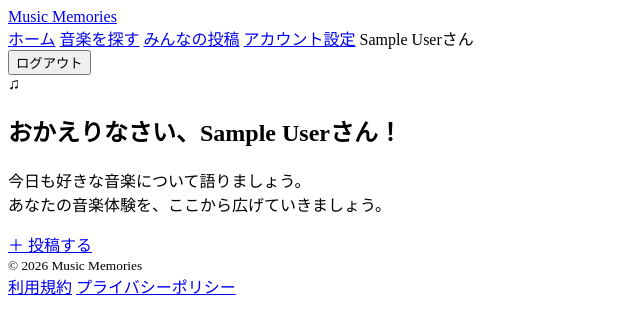
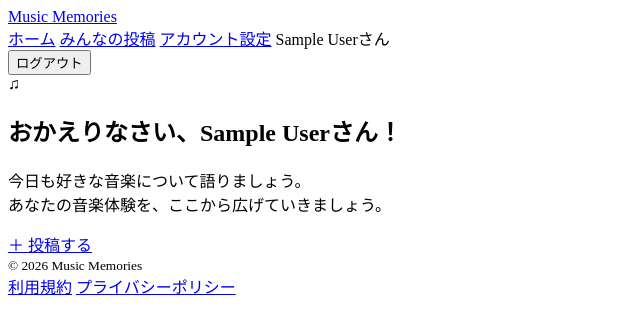
Before and after one commit to masa335477/music_memories, a Rails app: page / in a window 1280 px wide. Shown: the top 334 px of the page, without its empty margins (0-640 px from the left). Run offline with Rails 7, Linux system fonts and the light colour scheme; the visitor is signed in with stand-in values (Sample User, id 1); some libraries are stand-ins or nearby versions.

Commit message:
ヘッダーから「音楽を探す」リンクを削除

```diff
--- a/app/views/shared/_header.html.erb
+++ b/app/views/shared/_header.html.erb
@@ -8,9 +8,6 @@
       <% if logged_in? %>
 
         <%= link_to "ホーム", root_path,
-              class: "home-header-nav-link" %>
-
-        <%= link_to "音楽を探す", songs_path,
               class: "home-header-nav-link" %>
 
         <%= link_to "みんなの投稿", memories_path,
```
